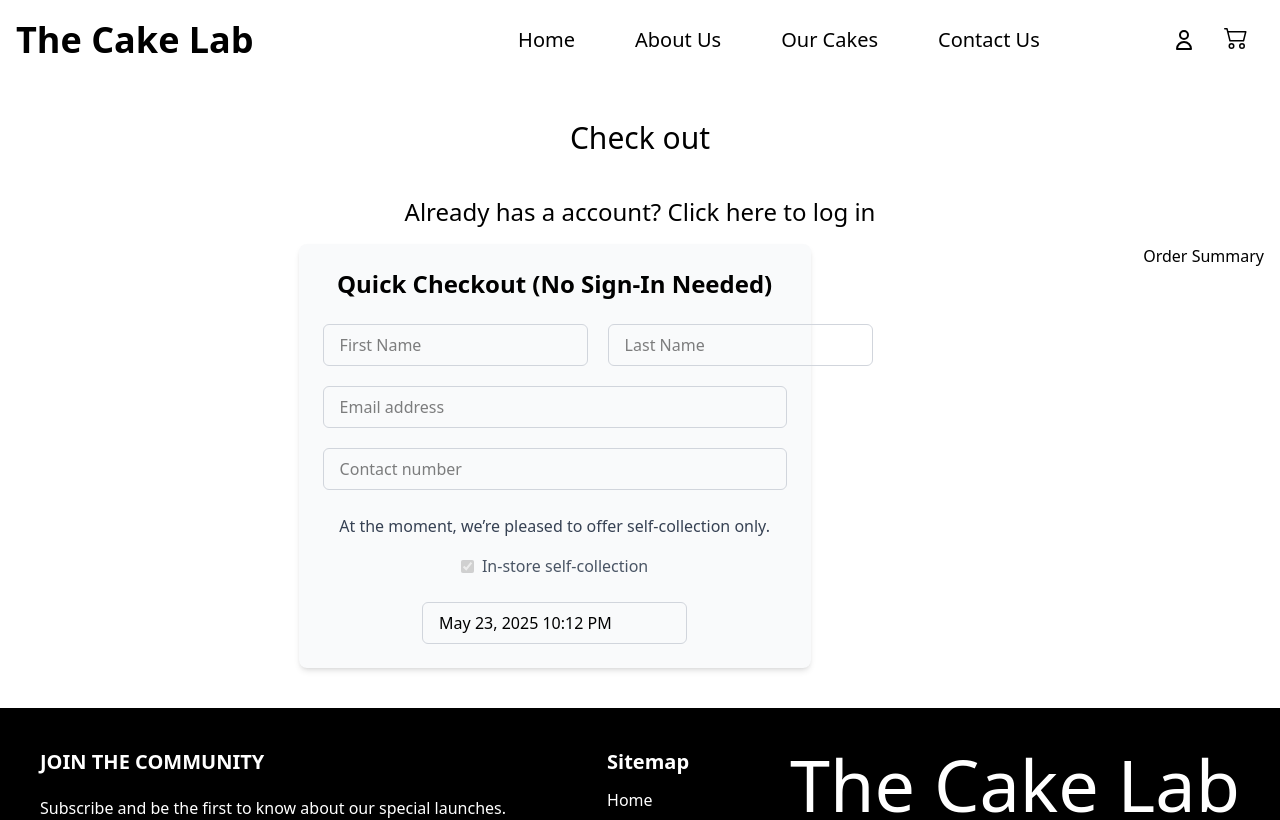
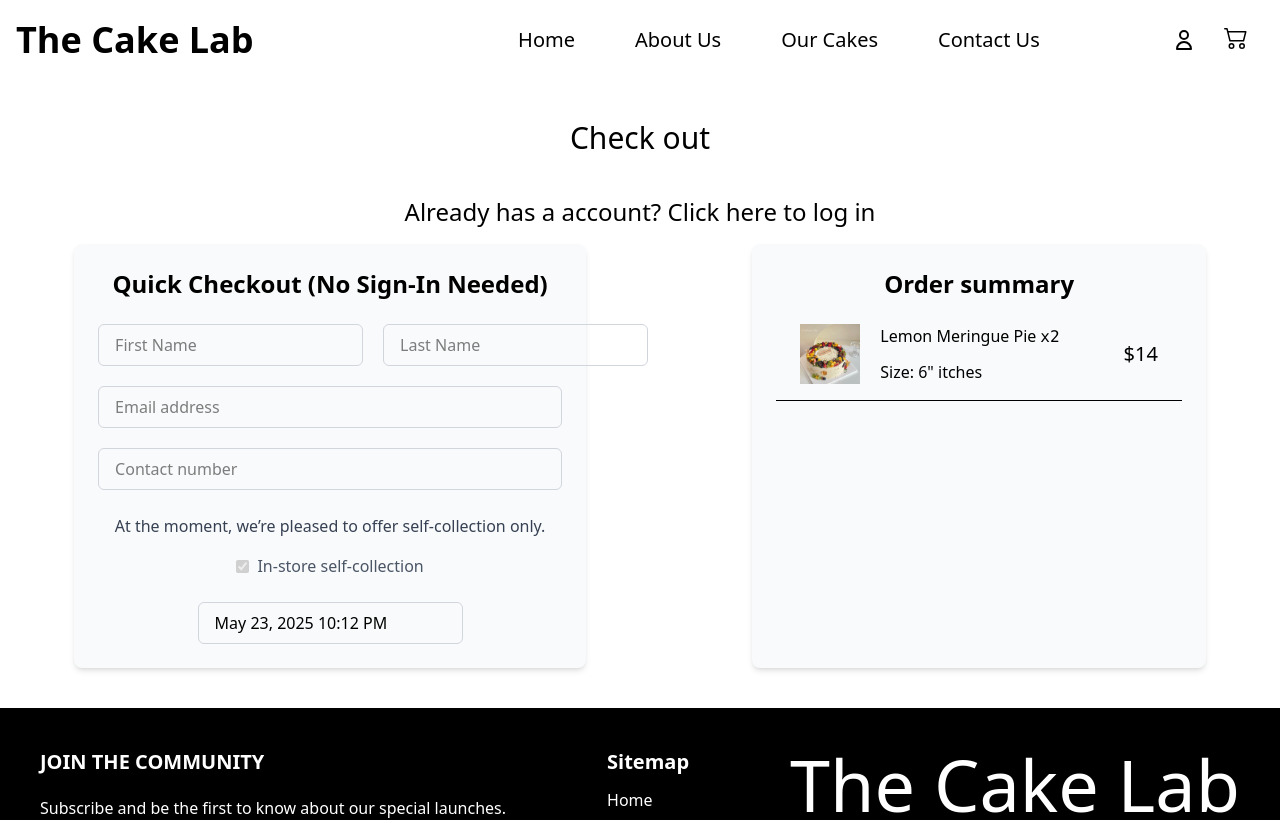
Before and after one commit to qinangao/cake-shop, a React (Vite) app: page /checkout in a window 1280 px wide. Shown: the top 820 px of the page. Built offline with nearby package versions, Linux system fonts and the light colour scheme; the HTML template or start-up script is replaced by a standard one.

Commit message:
style order summary

```diff
--- a/src/features/order/OrderSummary.tsx
+++ b/src/features/order/OrderSummary.tsx
@@ -1,5 +1,29 @@
 function OrderSummary() {
-  return <div>Order Summary</div>;
+  return (
+    <div className="max-w-lg mx-auto p-6 bg-gray-50 rounded-lg shadow-md flex flex-col items-center">
+      <h2 className="text-2xl font-semibold mb-6 text-center md:text-left">
+        Order summary
+      </h2>
+      <ul>
+        <li>
+          <div className="flex justify-center border-b-1 pb-4 px-6">
+            <img
+              src="/assets/cakes/image-6.jpg"
+              alt="order-image"
+              className="w-15"
+            />
+            <div className="flex flex-col items-start justify-between jus px-5">
+              <p className="font-medium">
+                Lemon Meringue Pie<span className="px-1 font-mono">x2</span>
+              </p>
+              <p>Size: 6" itches</p>
+            </div>
+            <p className="pl-10 text-xl pt-4">$14</p>
+          </div>
+        </li>
+      </ul>
+    </div>
+  );
 }
 
 export default OrderSummary;
```
